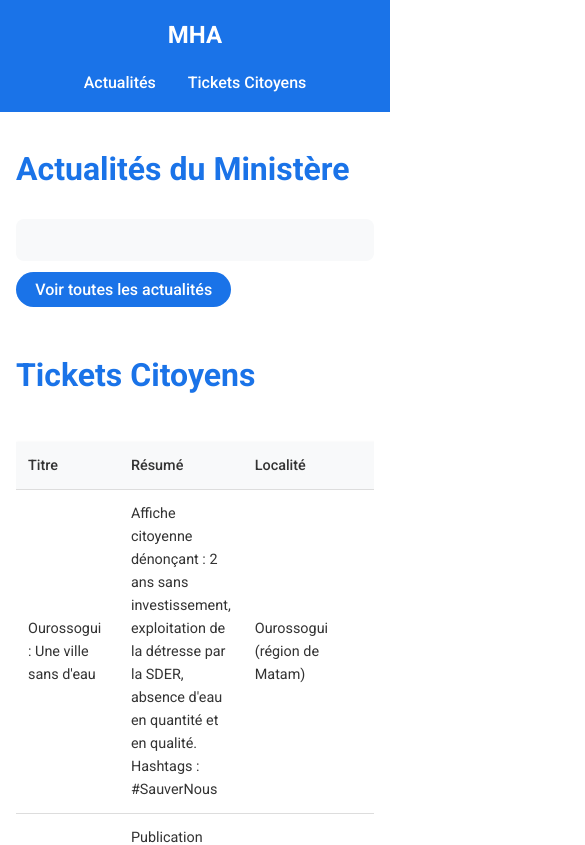
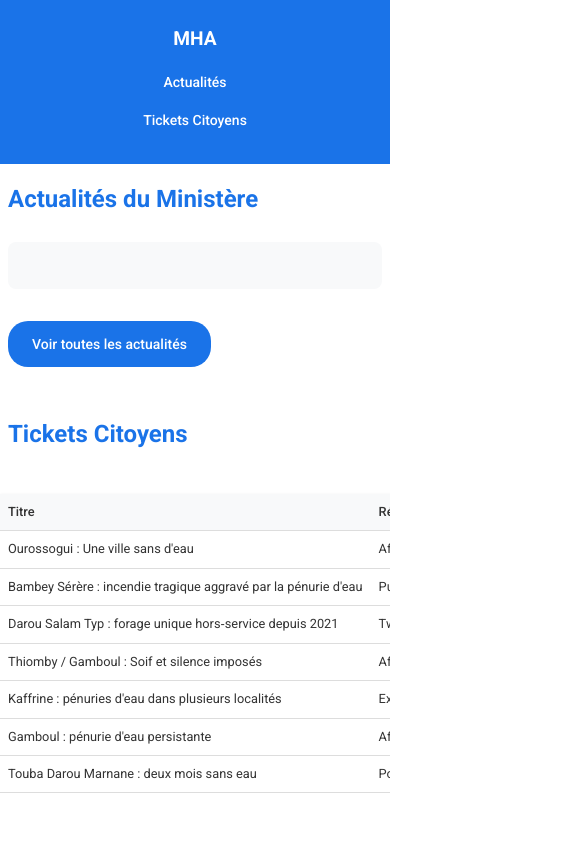
Before and after one commit to Zalint/MHA_POC, a plain HTML site: page index.html in a window 390 px wide. Shown: the top 845 px of the page, 585 px wide, since content can reach past the window. Drawn offline with Linux system fonts and the light colour scheme; a script that the page names is missing.

Commit message:
responsive

```diff
--- a/styles.css
+++ b/styles.css
@@ -216,3 +216,132 @@ footer {
         padding: 0.75rem;
     }
 }
+
+/* Styles de base pour mobile */
+@media (max-width: 480px) {
+    body {
+        font-size: 14px;
+    }
+
+    h1 {
+        font-size: 1.5rem;
+    }
+
+    .logo {
+        font-size: 1.2rem;
+    }
+
+    nav {
+        padding: 0.5rem;
+    }
+
+    nav ul {
+        flex-direction: column;
+        width: 100%;
+        margin-top: 0.5rem;
+    }
+
+    nav ul li {
+        margin: 0.5rem 0;
+        width: 100%;
+        text-align: center;
+    }
+
+    main {
+        padding: 1rem 0.5rem;
+    }
+
+    .section {
+        margin-bottom: 2rem;
+    }
+
+    .tickets-container {
+        margin: 0 -0.5rem;
+    }
+
+    table {
+        font-size: 0.8rem;
+    }
+
+    th, td {
+        padding: 0.5rem;
+        white-space: nowrap;
+    }
+
+    .voir-plus-btn {
+        display: block;
+        text-align: center;
+        margin: 1rem 0;
+    }
+}
+
+/* Styles pour tablettes */
+@media (min-width: 481px) and (max-width: 768px) {
+    body {
+        font-size: 15px;
+    }
+
+    h1 {
+        font-size: 1.8rem;
+    }
+
+    nav {
+        padding: 0.75rem;
+    }
+
+    nav ul li {
+        margin: 0 0.75rem;
+    }
+
+    .tickets-container {
+        margin: 0 -0.75rem;
+    }
+
+    table {
+        font-size: 0.85rem;
+    }
+
+    th, td {
+        padding: 0.75rem;
+    }
+}
+
+/* Améliorations pour le défilement horizontal du tableau */
+.tickets-container {
+    -webkit-overflow-scrolling: touch;
+    scrollbar-width: thin;
+}
+
+.tickets-container::-webkit-scrollbar {
+    height: 4px;
+}
+
+.tickets-container::-webkit-scrollbar-thumb {
+    background-color: #1a73e8;
+    border-radius: 2px;
+}
+
+/* Optimisation des boutons pour le tactile */
+.voir-plus-btn {
+    padding: 0.75rem 1.5rem;
+    min-height: 44px;
+    display: inline-flex;
+    align-items: center;
+    justify-content: center;
+}
+
+/* Amélioration de la lisibilité sur mobile */
+@media (max-width: 480px) {
+    .marquee {
+        font-size: 0.9rem;
+    }
+
+    .actualites-mix {
+        padding: 0.75rem;
+    }
+
+    footer {
+        padding: 1rem 0.5rem;
+        font-size: 0.8rem;
+    }
+}
```
